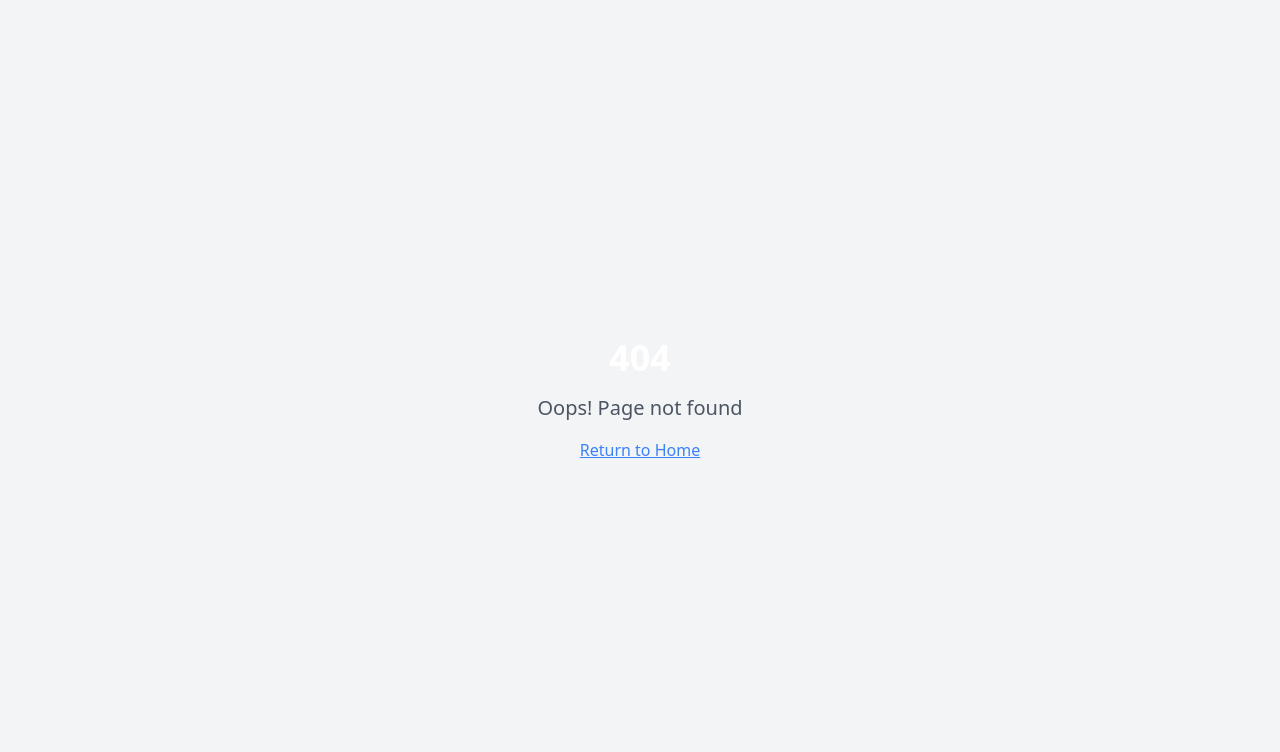
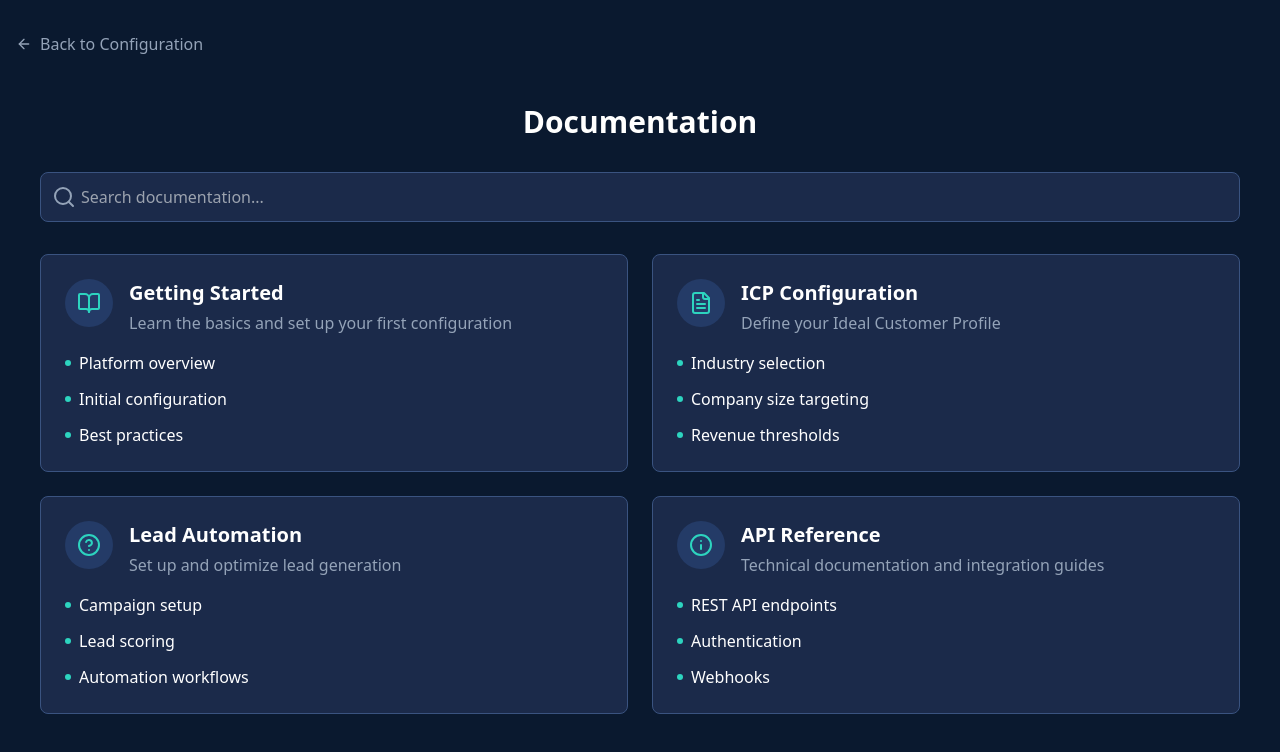
Before and after one commit to Fallenproud/leadflow-icp-dashboard, a React (Vite) app: page /documentation in a window 1280 px wide. Before the commit this address had no page. Shown: the top 752 px of the page. Built offline with nearby package versions, Linux system fonts and the light colour scheme.

Commit message:
Create doc page
This commit creates a new page for the documentation.

```diff
--- a/src/App.tsx
+++ b/src/App.tsx
@@ -1,30 +1,22 @@
 
-import { Toaster } from "@/components/ui/toaster";
-import { Toaster as Sonner } from "@/components/ui/sonner";
-import { TooltipProvider } from "@/components/ui/tooltip";
-import { QueryClient, QueryClientProvider } from "@tanstack/react-query";
-import { BrowserRouter, Routes, Route } from "react-router-dom";
+import React from "react";
+import { BrowserRouter as Router, Routes, Route, Navigate } from "react-router-dom";
 import Index from "./pages/Index";
+import NotFound from "./pages/NotFound";
 import LeadAutomationAndIcpConfiguration from "./pages/LeadAutomationAndIcpConfiguration";
-import NotFound from "./pages/NotFound";
+import Documentation from "./pages/Documentation";
 
-const queryClient = new QueryClient();
-
-const App = () => (
-  <QueryClientProvider client={queryClient}>
-    <TooltipProvider>
-      <Toaster />
-      <Sonner />
-      <BrowserRouter>
+const App: React.FC = () => {
+  return (
+    <Router>
       <Routes>
         <Route path="/" element={<Index />} />
         <Route path="/lead-automation-and-icp-configuration" element={<LeadAutomationAndIcpConfiguration />} />
-          {/* ADD ALL CUSTOM ROUTES ABOVE THE CATCH-ALL "*" ROUTE */}
+        <Route path="/documentation" element={<Documentation />} />
         <Route path="*" element={<NotFound />} />
       </Routes>
-      </BrowserRouter>
-    </TooltipProvider>
-  </QueryClientProvider>
+    </Router>
   );
+};
 
 export default App;
--- /dev/null
+++ b/src/pages/Documentation.tsx
@@ -0,0 +1,154 @@
+
+"use client";
+
+import React from "react";
+import { BookOpen, FileText, ArrowLeft, Search, HelpCircle, Info } from "lucide-react";
+import DashboardContainer from "@/components/layout/DashboardContainer";
+import { Link } from "react-router-dom";
+
+const Documentation: React.FC = () => {
+  return (
+    <div className="min-h-screen bg-[#0A192F]">
+      <div className="container mx-auto px-4 py-8">
+        <Link to="/lead-automation-and-icp-configuration" className="inline-flex items-center text-[#94A3B8] hover:text-white transition-colors mb-6">
+          <ArrowLeft className="w-4 h-4 mr-2" />
+          <span>Back to Configuration</span>
+        </Link>
+
+        <DashboardContainer title="Documentation">
+          <div className="mb-8">
+            <div className="relative">
+              <Search className="absolute left-3 top-1/2 transform -translate-y-1/2 text-[#94A3B8]" />
+              <input
+                type="text"
+                placeholder="Search documentation..."
+                className="w-full pl-10 pr-4 py-3 bg-[#1B2A4A] border border-[#3A5380] rounded-lg text-white focus:outline-none focus:ring-2 focus:ring-[#2DD4BF]"
+              />
+            </div>
+          </div>
+
+          <div className="grid grid-cols-1 md:grid-cols-2 gap-6">
+            <div className="bg-[#1B2A4A] border border-[#3A5380] rounded-lg p-6 hover:shadow-lg transition-shadow animate-fade-in">
+              <div className="flex items-start mb-4">
+                <div className="w-12 h-12 bg-[#243B67] rounded-full flex items-center justify-center mr-4">
+                  <BookOpen className="w-6 h-6 text-[#2DD4BF]" />
+                </div>
+                <div>
+                  <h3 className="text-xl font-bold text-white">Getting Started</h3>
+                  <p className="text-[#94A3B8] mt-1">Learn the basics and set up your first configuration</p>
+                </div>
+              </div>
+              <ul className="space-y-3 text-white">
+                <li className="flex items-center">
+                  <span className="w-1.5 h-1.5 bg-[#2DD4BF] rounded-full mr-2"></span>
+                  <a href="#" className="hover:text-[#2DD4BF] transition-colors">Platform overview</a>
+                </li>
+                <li className="flex items-center">
+                  <span className="w-1.5 h-1.5 bg-[#2DD4BF] rounded-full mr-2"></span>
+                  <a href="#" className="hover:text-[#2DD4BF] transition-colors">Initial configuration</a>
+                </li>
+                <li className="flex items-center">
+                  <span className="w-1.5 h-1.5 bg-[#2DD4BF] rounded-full mr-2"></span>
+                  <a href="#" className="hover:text-[#2DD4BF] transition-colors">Best practices</a>
+                </li>
+              </ul>
+            </div>
+
+            <div className="bg-[#1B2A4A] border border-[#3A5380] rounded-lg p-6 hover:shadow-lg transition-shadow animate-fade-in" style={{ animationDelay: "0.1s" }}>
+              <div className="flex items-start mb-4">
+                <div className="w-12 h-12 bg-[#243B67] rounded-full flex items-center justify-center mr-4">
+                  <FileText className="w-6 h-6 text-[#2DD4BF]" />
+                </div>
+                <div>
+                  <h3 className="text-xl font-bold text-white">ICP Configuration</h3>
+                  <p className="text-[#94A3B8] mt-1">Define your Ideal Customer Profile</p>
+                </div>
+              </div>
+              <ul className="space-y-3 text-white">
+                <li className="flex items-center">
+                  <span className="w-1.5 h-1.5 bg-[#2DD4BF] rounded-full mr-2"></span>
+                  <a href="#" className="hover:text-[#2DD4BF] transition-colors">Industry selection</a>
+                </li>
+                <li className="flex items-center">
+                  <span className="w-1.5 h-1.5 bg-[#2DD4BF] rounded-full mr-2"></span>
+                  <a href="#" className="hover:text-[#2DD4BF] transition-colors">Company size targeting</a>
+                </li>
+                <li className="flex items-center">
+                  <span className="w-1.5 h-1.5 bg-[#2DD4BF] rounded-full mr-2"></span>
+                  <a href="#" className="hover:text-[#2DD4BF] transition-colors">Revenue thresholds</a>
+                </li>
+              </ul>
+            </div>
+
+            <div className="bg-[#1B2A4A] border border-[#3A5380] rounded-lg p-6 hover:shadow-lg transition-shadow animate-fade-in" style={{ animationDelay: "0.2s" }}>
+              <div className="flex items-start mb-4">
+                <div className="w-12 h-12 bg-[#243B67] rounded-full flex items-center justify-center mr-4">
+                  <HelpCircle className="w-6 h-6 text-[#2DD4BF]" />
+                </div>
+                <div>
+                  <h3 className="text-xl font-bold text-white">Lead Automation</h3>
+                  <p className="text-[#94A3B8] mt-1">Set up and optimize lead generation</p>
+                </div>
+              </div>
+              <ul className="space-y-3 text-white">
+                <li className="flex items-center">
+                  <span className="w-1.5 h-1.5 bg-[#2DD4BF] rounded-full mr-2"></span>
+                  <a href="#" className="hover:text-[#2DD4BF] transition-colors">Campaign setup</a>
+                </li>
+                <li className="flex items-center">
+                  <span className="w-1.5 h-1.5 bg-[#2DD4BF] rounded-full mr-2"></span>
+                  <a href="#" className="hover:text-[#2DD4BF] transition-colors">Lead scoring</a>
+                </li>
+                <li className="flex items-center">
+                  <span className="w-1.5 h-1.5 bg-[#2DD4BF] rounded-full mr-2"></span>
+                  <a href="#" className="hover:text-[#2DD4BF] transition-colors">Automation workflows</a>
+                </li>
+              </ul>
+            </div>
+
+            <div className="bg-[#1B2A4A] border border-[#3A5380] rounded-lg p-6 hover:shadow-lg transition-shadow animate-fade-in" style={{ animationDelay: "0.3s" }}>
+              <div className="flex items-start mb-4">
+                <div className="w-12 h-12 bg-[#243B67] rounded-full flex items-center justify-center mr-4">
+                  <Info className="w-6 h-6 text-[#2DD4BF]" />
+                </div>
+                <div>
+                  <h3 className="text-xl font-bold text-white">API Reference</h3>
+                  <p className="text-[#94A3B8] mt-1">Technical documentation and integration guides</p>
+                </div>
+              </div>
+              <ul className="space-y-3 text-white">
+                <li className="flex items-center">
+                  <span className="w-1.5 h-1.5 bg-[#2DD4BF] rounded-full mr-2"></span>
+                  <a href="#" className="hover:text-[#2DD4BF] transition-colors">REST API endpoints</a>
+                </li>
+                <li className="flex items-center">
+                  <span className="w-1.5 h-1.5 bg-[#2DD4BF] rounded-full mr-2"></span>
+                  <a href="#" className="hover:text-[#2DD4BF] transition-colors">Authentication</a>
+                </li>
+                <li className="flex items-center">
+                  <span className="w-1.5 h-1.5 bg-[#2DD4BF] rounded-full mr-2"></span>
+                  <a href="#" className="hover:text-[#2DD4BF] transition-colors">Webhooks</a>
+                </li>
+              </ul>
+            </div>
+          </div>
+
+          <div className="mt-10 p-6 bg-[#243B67] rounded-lg border border-[#3A5380] animate-fade-in" style={{ animationDelay: "0.4s" }}>
+            <h3 className="text-xl font-bold text-white mb-4">Need additional help?</h3>
+            <p className="text-[#94A3B8] mb-6">Our support team is available to answer your questions and provide assistance with your configuration.</p>
+            <div className="flex flex-col sm:flex-row gap-4">
+              <button className="flex items-center justify-center p-3 bg-[#2DD4BF] text-[#0A192F] rounded-md hover:bg-[#25C4B3] transition-colors font-medium">
+                <span>Contact Support</span>
+              </button>
+              <button className="flex items-center justify-center p-3 bg-transparent text-white border border-[#3A5380] rounded-md hover:bg-[#1B2A4A] transition-colors font-medium">
+                <span>Schedule a Demo</span>
+              </button>
+            </div>
+          </div>
+        </DashboardContainer>
+      </div>
+    </div>
+  );
+};
+
+export default Documentation;
--- a/src/pages/LeadAutomationAndIcpConfiguration.tsx
+++ b/src/pages/LeadAutomationAndIcpConfiguration.tsx
@@ -6,6 +6,7 @@ import { Sliders, BarChart3, ExternalLink, Save } from "lucide-react";
 import DashboardContainer from "@/components/layout/DashboardContainer";
 import LeadAutomation from "@/components/features/LeadAutomation";
 import ICPConfiguration from "@/components/features/ICPConfiguration";
+import { Link } from "react-router-dom";
 
 const LeadAutomationAndIcpConfiguration: React.FC = () => {
   const [activeSection, setActiveSection] = useState<'icp' | 'lead'>('icp');
@@ -53,10 +54,10 @@ const LeadAutomationAndIcpConfiguration: React.FC = () => {
             <h3 className="text-sm uppercase text-[#94A3B8] font-medium mb-3">Quick Actions</h3>
 
             <div className="space-y-2">
-              <a href="#" className="flex items-center p-3 rounded-md text-white hover:bg-[#243B67] transition-colors">
+              <Link to="/documentation" className="flex items-center p-3 rounded-md text-white hover:bg-[#243B67] transition-colors">
                 <ExternalLink className="w-5 h-5 mr-3 text-[#94A3B8]" />
                 <span>Documentation</span>
-              </a>
+              </Link>
             </div>
           </div>
 
```
Lines whose indentation alone changed are shown as unchanged.
